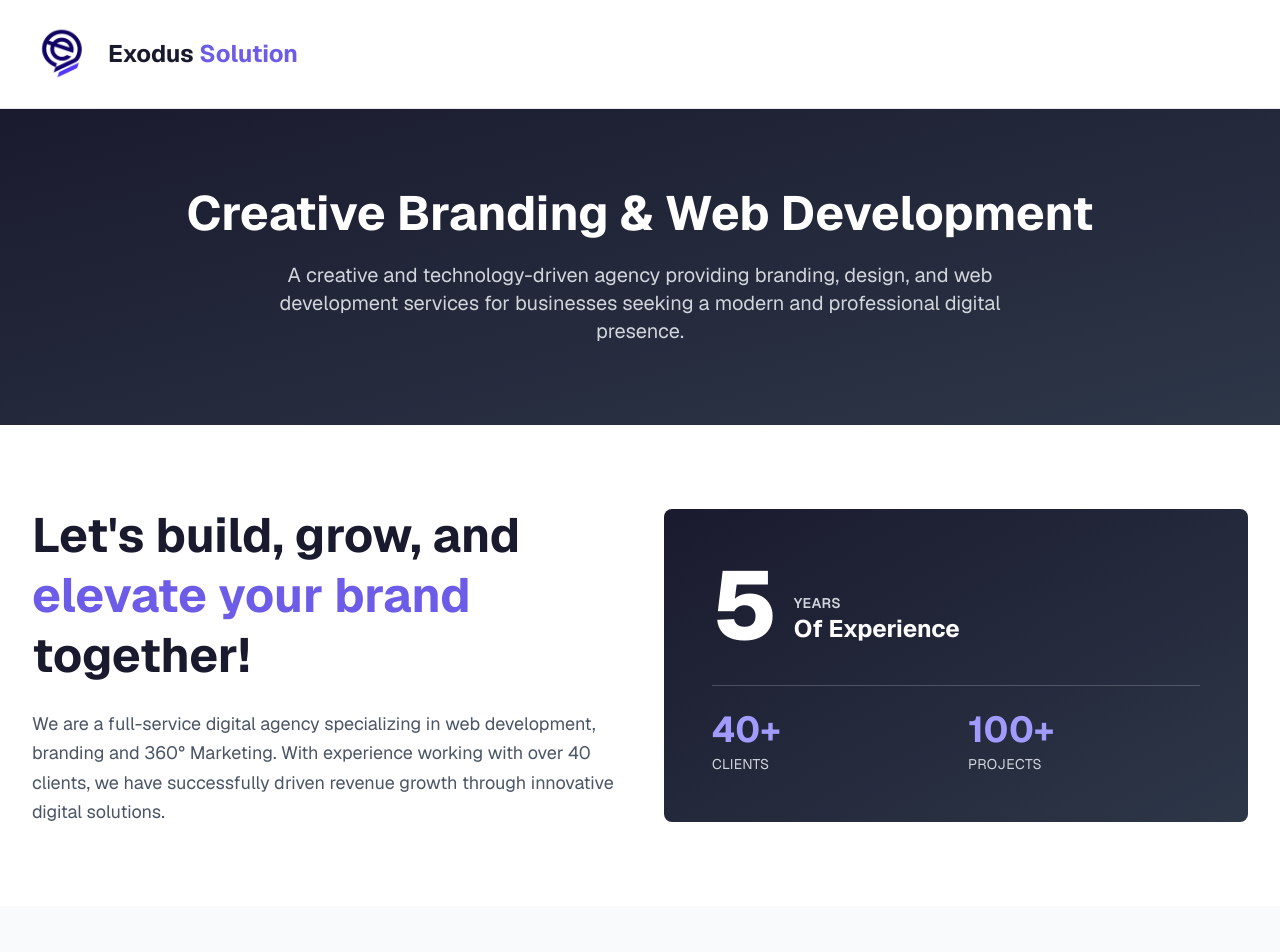
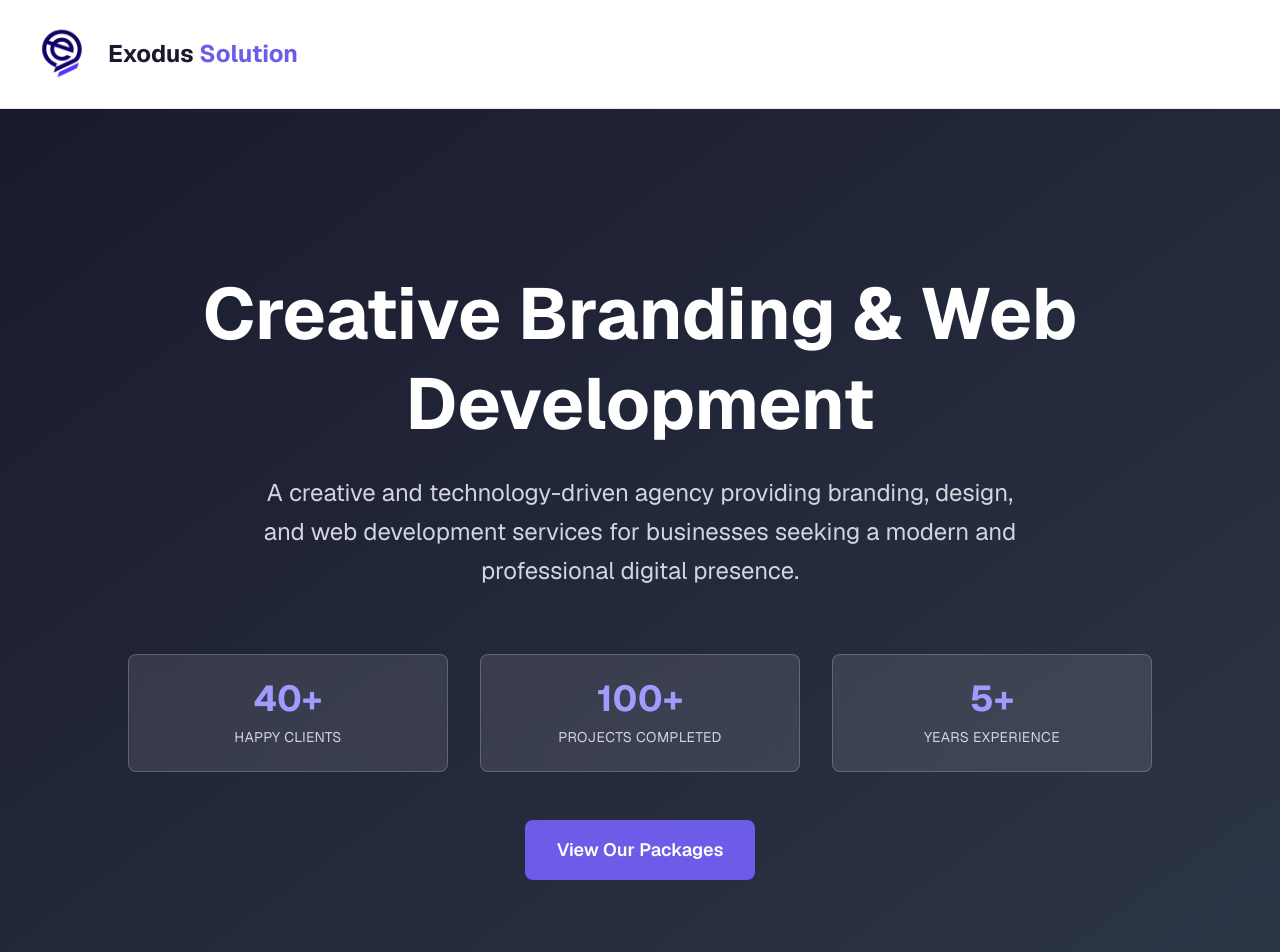
Before and after one commit to yeabtsega45/exodus-solutions, a Next.js app: page / in a window 1280 px wide. Shown: the top 952 px of the page. Built offline with nearby package versions, Linux system fonts and the light colour scheme.

Commit message:
Enhance Hero Section and Add Key Features to Home Page: Increased padding for better layout, improved typography, and introduced a new section highlighting agency statistics and a call-to-action button for service packages.

```diff
--- a/app/page.tsx
+++ b/app/page.tsx
@@ -93,17 +93,43 @@ export default function Home() {
       </header>
 
       {/* Hero Section */}
-      <section className="bg-linear-to-br from-[#1a1a2e] to-[#2d3748] text-white py-20">
+      <section className="bg-linear-to-br from-[#1a1a2e] to-[#2d3748] text-white py-32 md:py-40">
         <div className="max-w-7xl mx-auto px-4 sm:px-6 lg:px-8">
           <div className="text-center">
-            <h2 className="text-5xl font-bold mb-6">
+            <h2 className="text-5xl md:text-6xl lg:text-7xl font-bold mb-6 leading-tight">
               Creative Branding & Web Development
             </h2>
-            <p className="text-xl text-gray-300 max-w-3xl mx-auto">
+            <p className="text-xl md:text-2xl text-gray-300 max-w-3xl mx-auto mb-12 leading-relaxed">
               A creative and technology-driven agency providing branding, design,
               and web development services for businesses seeking a modern and
               professional digital presence.
             </p>
+
+            {/* Key Features */}
+            <div className="grid md:grid-cols-3 gap-8 mt-16 max-w-5xl mx-auto">
+              <div className="bg-white/10 backdrop-blur-sm rounded-lg p-6 border border-white/20">
+                <div className="text-4xl font-bold text-[#a29bfe] mb-2">40+</div>
+                <p className="text-gray-300 text-sm uppercase tracking-wide">Happy Clients</p>
+              </div>
+              <div className="bg-white/10 backdrop-blur-sm rounded-lg p-6 border border-white/20">
+                <div className="text-4xl font-bold text-[#a29bfe] mb-2">100+</div>
+                <p className="text-gray-300 text-sm uppercase tracking-wide">Projects Completed</p>
+              </div>
+              <div className="bg-white/10 backdrop-blur-sm rounded-lg p-6 border border-white/20">
+                <div className="text-4xl font-bold text-[#a29bfe] mb-2">5+</div>
+                <p className="text-gray-300 text-sm uppercase tracking-wide">Years Experience</p>
+              </div>
+            </div>
+
+            {/* Call to Action */}
+            <div className="mt-12">
+              <a
+                href="#packages"
+                className="inline-block bg-[#6c5ce7] hover:bg-[#5a4fd6] text-white font-semibold px-8 py-4 rounded-lg transition-colors duration-300 text-lg"
+              >
+                View Our Packages
+              </a>
+            </div>
           </div>
         </div>
       </section>
@@ -259,7 +285,7 @@ export default function Home() {
       </section>
 
       {/* Package Cards */}
-      <section className="py-16 bg-white">
+      <section id="packages" className="py-16 bg-white">
         <div className="max-w-7xl mx-auto px-4 sm:px-6 lg:px-8">
           <h2 className="text-4xl font-bold text-[#1a1a2e] text-center mb-12">
             Service Packages
```
